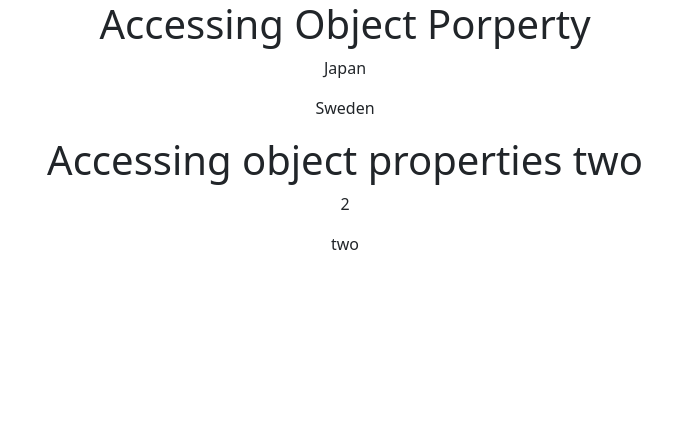
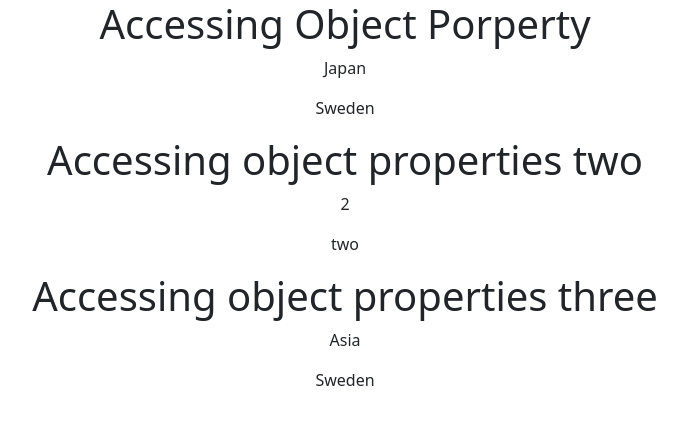
Before and after one commit to vinothsmart/react-redux-dashboard, a React (Create React App) app: page /jsc/objects in a window 1280 px wide. Shown: the top 424 px of the page, without its empty margins (295-982 px from the left). Built offline with nearby package versions, Linux system fonts and the light colour scheme.

Commit message:
using key

```diff
--- a/src/components/pages/JsChallange/Objects.js
+++ b/src/components/pages/JsChallange/Objects.js
@@ -3,6 +3,7 @@ import React from "react";
 const Objects = () => {
   const accessObjectProp = (obj) => obj.country;
   const accessObjectofTwo = (obj) => obj["prop-2"];
+  const accessObjectThree = (obj, key) => obj[key];
   return (
     <div>
       <center>
@@ -15,6 +16,22 @@ const Objects = () => {
         <p>{accessObjectofTwo({ one: 1, "prop-2": 2 })}</p>
         <p>{accessObjectofTwo({ "prop-2": "two", prop: "test" })}</p>
       </center>
+
+      <center>
+        <h1>Accessing object properties three</h1>
+        <p>
+          {accessObjectThree(
+            { continent: "Asia", country: "Japan" },
+            "continent"
+          )}
+        </p>
+        <p>
+          {accessObjectThree(
+            { country: "Sweden", continent: "Europe" },
+            "country"
+          )}
+        </p>
+      </center>
     </div>
   );
 };
```
